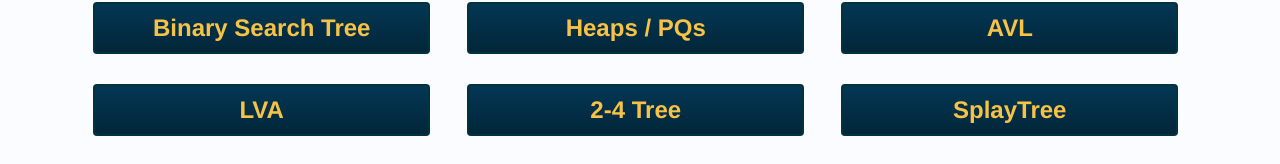
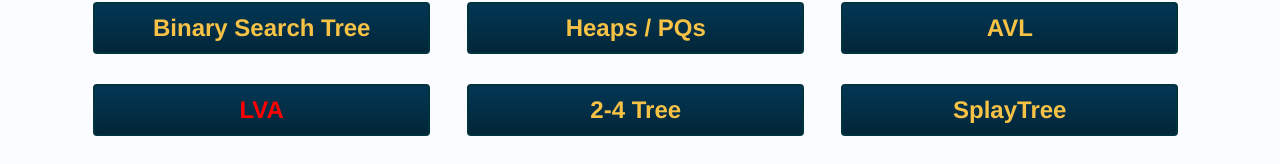
Before and after one commit to RodrigoDLPontes/visualization-tool, a React (Create React App) app: page / in a window 1280 px wide. Shown: the part 571-735 px from the top of the page. Built offline with nearby package versions, Linux system fonts and the light colour scheme.

Commit message:
more visible

```diff
--- a/src/screens/HomeScreen.js
+++ b/src/screens/HomeScreen.js
@@ -21,6 +21,7 @@ const HomeScreen = () => (
 											className="button"
 											type="button"
 											value={algoMap[name][0]}
+											style= {algoMap[name][0] === 'Bogo Sort' || algoMap[name][0] === 'LVA' || algoMap[name][0] === 'Non-Linear Probing' ? {color : "red"} : {}}
 										/>
 									</Link>
 								) : (
```
